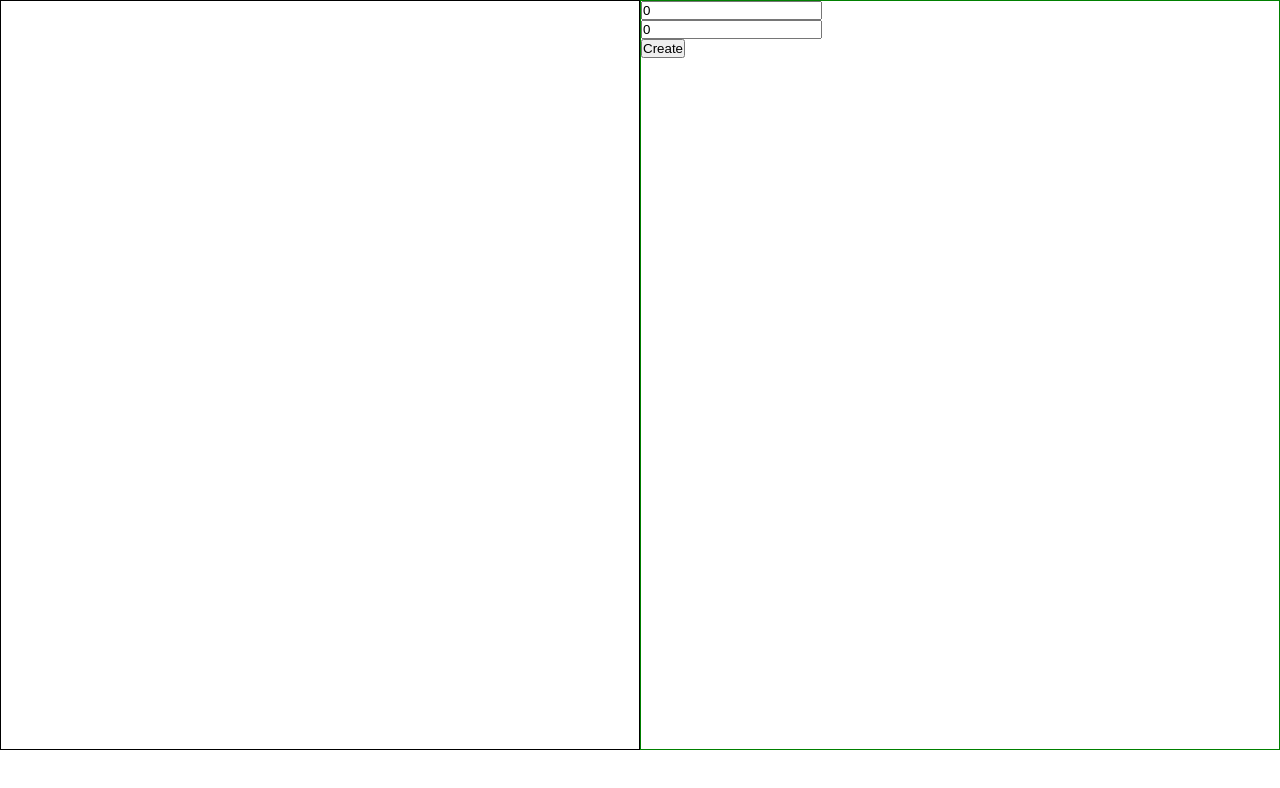
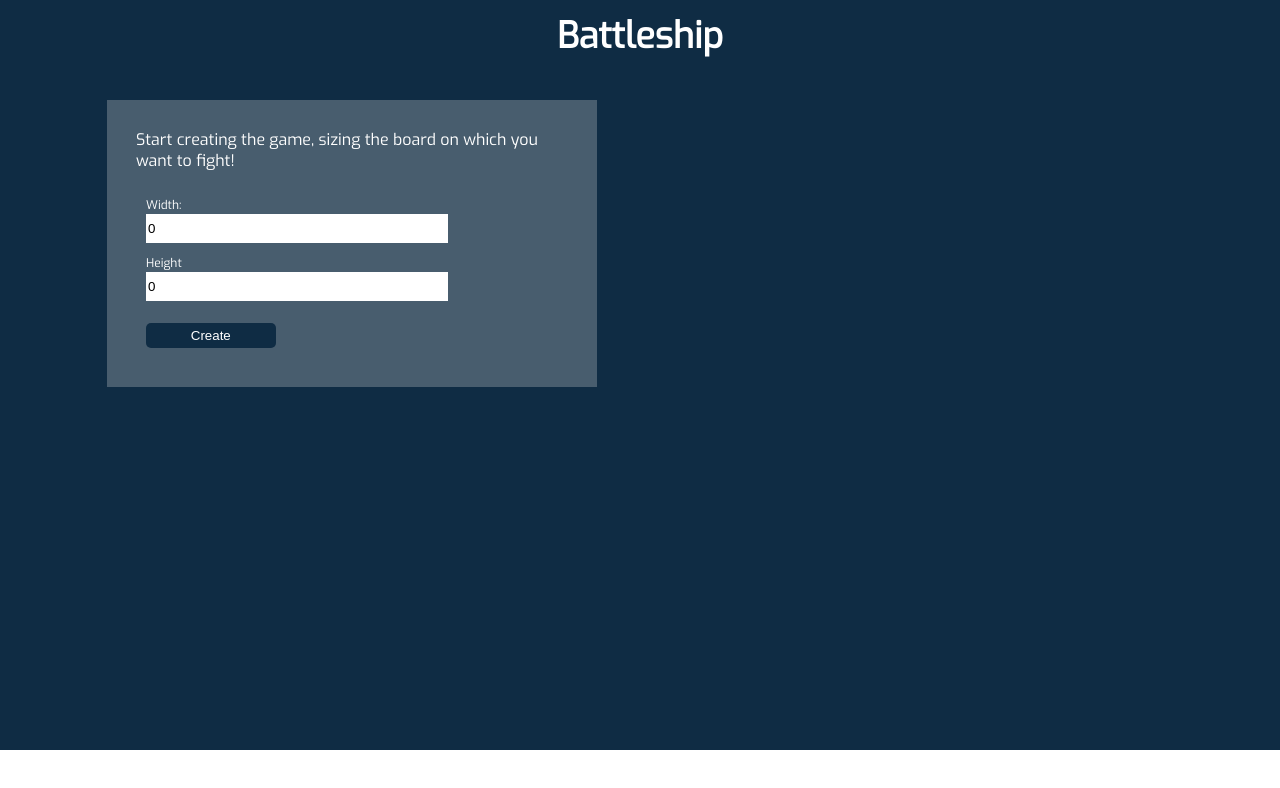
Before and after one commit to LonelySam/Battleship-JavaScript, a Vue app: page / in a window 1280 px wide. Shown: the top 788 px of the page. Built offline with nearby package versions, Linux system fonts and the light colour scheme.

Commit message:
Styles added to the components

```diff
--- a/src/App.vue
+++ b/src/App.vue
@@ -1,5 +1,6 @@
 <template>
   <div id="app">
+    <link href="https://fonts.googleapis.com/css?family=Exo" rel="stylesheet">
     <router-view/>
   </div>
 </template>
@@ -16,4 +17,14 @@ html, body {
   margin: 0;
   padding: 0;
 }
+
+#app {
+  background-color: #0F2C44;
+  /* font-family: 'Quattrocento Sans', sans-serif; */
+  /* font-family: 'Noto Sans', sans-serif; */
+  font-family: 'Exo', sans-serif;
+  height: 750px;
+  max-height: 750px;
+  width: 100%;
+}
 </style>
--- a/src/components/BattleGrid.vue
+++ b/src/components/BattleGrid.vue
@@ -1,7 +1,9 @@
 <template>
   <div class="grid">
-    <table id="grid-table">
-    </table>
+    <div class="board">
+      <table id="grid-table">
+      </table>
+    </div>
   </div>
 </template>
 
@@ -24,8 +26,6 @@ export default {
       if (height !== undefined) {
         this.height = height;
       }
-      console.log(this.width);
-      console.log(this.height);
       this.generateTable();
     });
   },
@@ -36,7 +36,7 @@ export default {
       for (let i = 0; i < this.height; i++) {
         contentTable += '<tr>';
         for (let j = 0; j < this.width; j++) {
-          contentTable += '<td>*</td>';
+          contentTable += '<td></td>';
         }
         contentTable += '</tr>';
       }
@@ -48,10 +48,34 @@ export default {
 
 <style lang="css">
 .grid {
-  border: 1px solid black;
+  /* border: 1px solid white; */
   width: 50%;
-  height: 750px;
+  height: 90%;
   display: inline-block;
-  float: left;
+  padding: 1px;
+  position: relative;
+}
+
+.grid .board {
+  margin: auto;
+  position: absolute;
+  top: 0;
+  right: 0;
+  bottom: 0;
+  left: 0;
+  width: 90%;
+  height: 90%;
+}
+
+
+.grid .board table {
+  width: 100%;
+  height: 100%;
+  border-collapse: collapse;
+}
+
+.grid .board table td {
+  border: 3px solid #2E6490;
+  color: white;
 }
 </style>
--- a/src/components/FormCreate.vue
+++ b/src/components/FormCreate.vue
@@ -1,8 +1,17 @@
 <template lang="html">
-  <div class="form">
-    <input type="text" name="game" v-model="width">
-    <input type="text" name="game" v-model="height">
-    <button type="button" name="game" @click="sendValue(width, height)">Create</button>
+  <div class="body-form">
+    <div class="form">
+      <p>Start creating the game, sizing the board on which you want to fight!</p>
+      <div class="width-input">
+        <label>Width:</label>
+        <input type="number" name="game" v-model="width">
+      </div>
+      <div class="height-input">
+        <label>Height</label>
+        <input type="number" name="game" v-model="height">
+      </div>
+      <button type="button" name="game" @click="sendValue(width, height)">Create</button>
+    </div>
   </div>
 </template>
 
@@ -26,14 +35,66 @@ export default {
 </script>
 
 <style lang="css">
-.form {
-  border: 1px solid green;
+.body-form {
+  position: relative;
   width: 50%;
-  height: 750px;
+  height: 50%;
   display: inline-block;
+  float: left;
 }
 
-input {
+.body-form .form {
+  position: absolute;
+  top: 0;
+  right: 0;
+  bottom: 0;
+  left: 0;
+  margin: auto;
+  width: 85%;
+  height: 85%;
+  background-color: rgba(204, 204, 204, 0.3);
+  padding: 5% 5%;
+}
+
+.body-form .form p {
+  color: white;
+  /* color: black; */
+  padding-bottom: 5%;
+}
+
+.body-form .form .width-input {
+  margin-bottom: 2%;
+}
+
+.body-form .form .height-input {
+  margin-bottom: 2%;
+}
+
+.body-form .form label {
+  color: white;
+  /* color: black; */
+  font-size: 12px;
+  padding-bottom: 1%;
+  padding-left: 10px;
+}
+
+.body-form .form input {
   display: block;
+  width: 70%;
+  border: none;
+  padding: 7px 7px 7px 2px;
+  margin-left: 10px;
+}
+
+.body-form .form button {
+  margin-top: 5%;
+  display: block;
+  padding: 5px 5px 5px 5px;
+  border: none;
+  border-radius: 5px;
+  margin-left: 10px;
+  background-color: #0F2C44;
+  color: white;
+  width: 30%;
 }
 </style>
--- /dev/null
+++ b/src/components/HeaderGame.vue
@@ -0,0 +1,24 @@
+<template lang="html">
+  <div class="header-game">
+    <div class="title">
+      <p>Battleship</p>
+    </div>
+  </div>
+</template>
+
+<script>
+export default {
+  name: 'header-game',
+};
+</script>
+
+<style lang="css">
+.title {
+  text-align: center;
+  color: white;
+  font-weight: bold;
+  font-size: 36px;
+  height: 48px;
+  padding: 1%;
+}
+</style>
--- a/src/views/Game.vue
+++ b/src/views/Game.vue
@@ -1,26 +1,43 @@
 <template>
-  <div class="body">
-    <BattleGrid/>
-    <FormCreate/>
+  <div class="game">
+    <div class="header">
+      <HeaderGame/>
+    </div>
+    <div class="body">
+      <FormCreate/>
+      <BattleGrid/>
+    </div>
   </div>
 </template>
 
 <script>
 import BattleGrid from '@/components/BattleGrid.vue';
 import FormCreate from '@/components/FormCreate.vue';
+import HeaderGame from '@/components/HeaderGame.vue';
 
 export default {
   name: 'game',
   components: {
+    HeaderGame,
     BattleGrid,
     FormCreate,
   },
 };
 </script>
 
-<style lang="css">
-.body {
-  width: 100%;
-  height: 100%;
+<style>
+.game {
+  width: 90%;
+  margin: auto;
+  height: 750px;
+  max-height: 750px;
+}
+
+.game .header {
+  height: 10%;
+}
+
+.game .body {
+  height: 90%;
 }
 </style>
```
